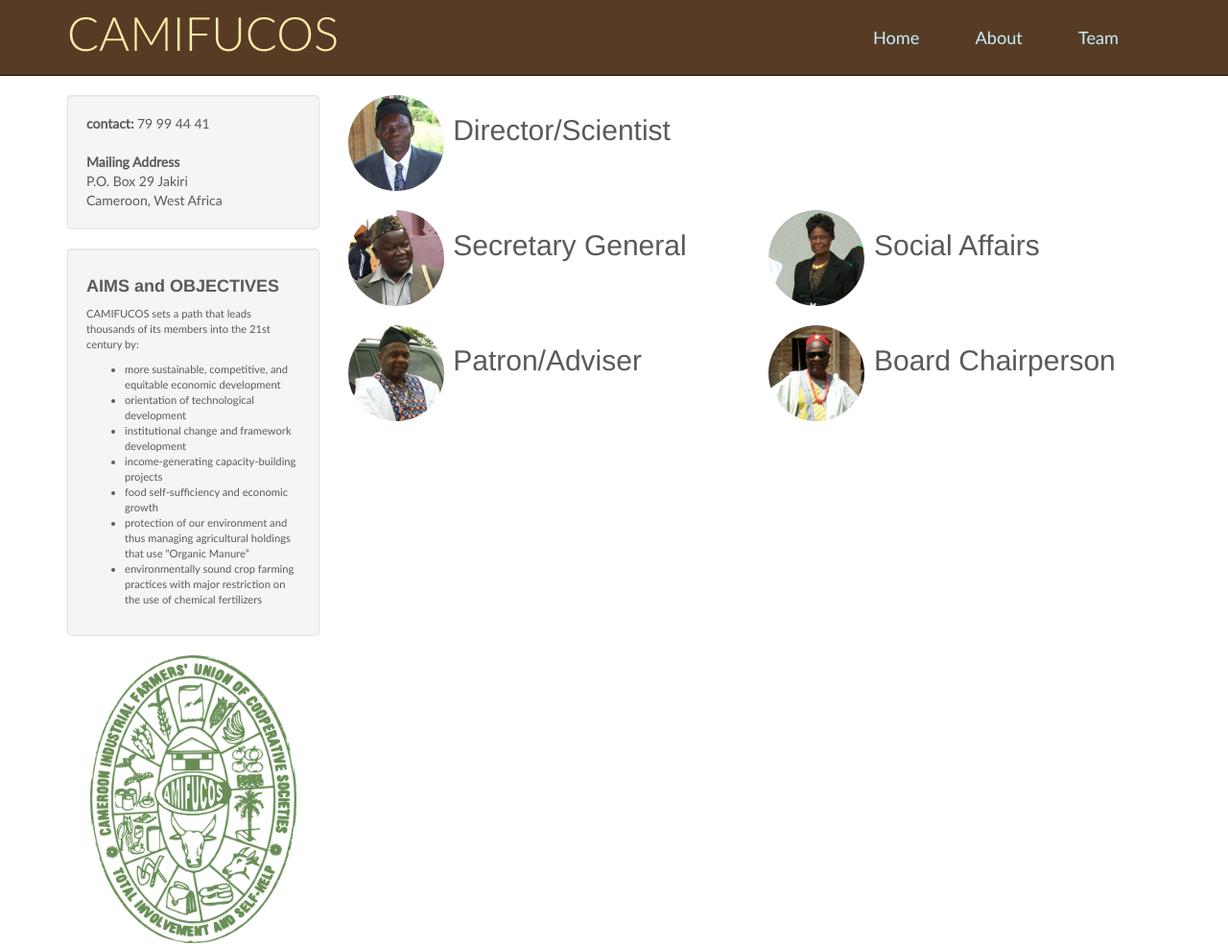
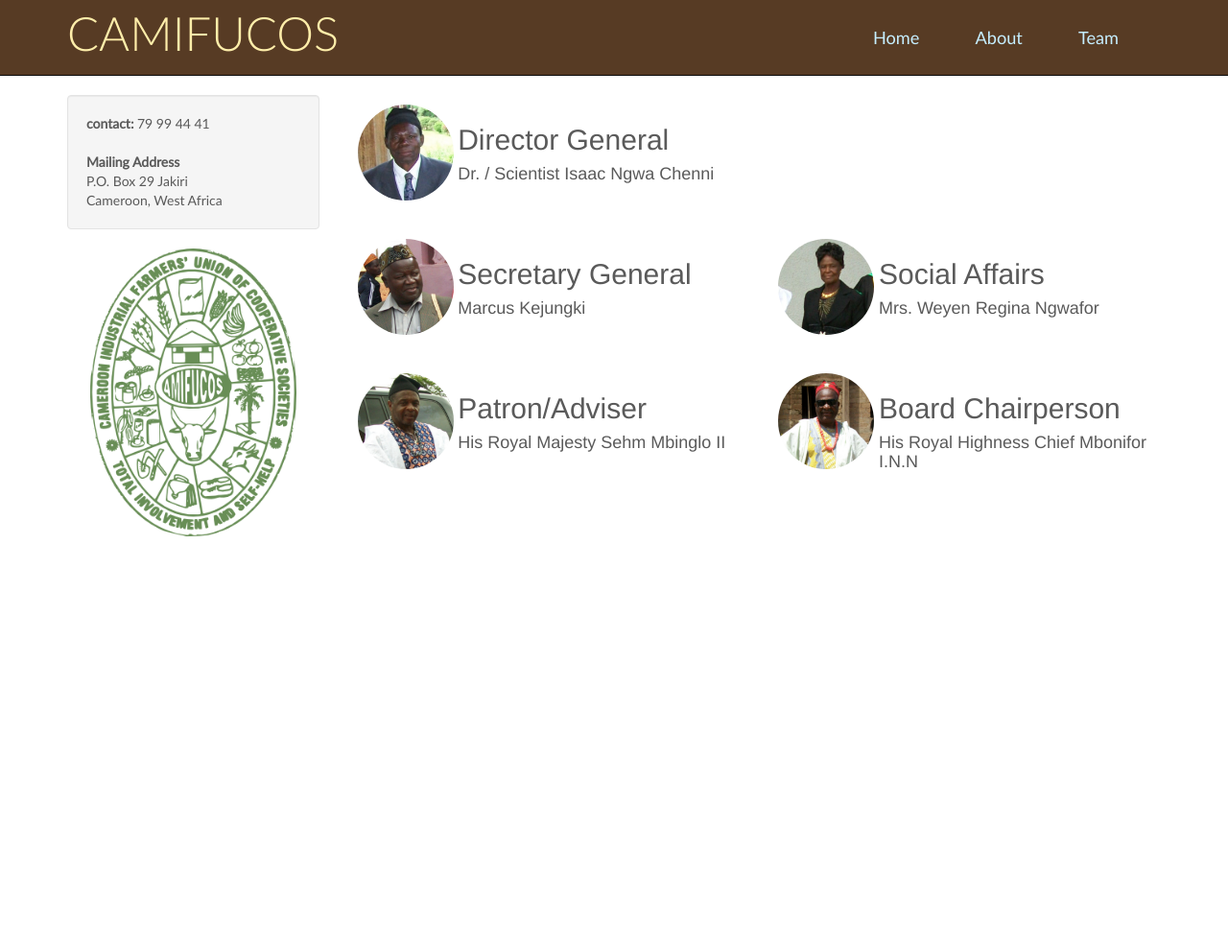
Before and after one commit to ankwenti/camifucos, a plain HTML site: page team.html in a window 1280 px wide. Shown: the whole page at 96% size. After the commit the page ends 800 px from the top, so only its background shows below. Drawn offline with Linux system fonts and the light colour scheme.

Commit message:
added job titles to team page and changed logo image

```diff
--- a/app.css
+++ b/app.css
@@ -74,6 +74,11 @@ color:#688E56;
 text-align:left;
 }
 
+.profile{
+	height:120px;
+	padding: 10px;
+	/*background-color: #bbb;*/
+}
 
 #myCarousel{
 	height: 400px;
--- a/team.html
+++ b/team.html
@@ -68,13 +68,12 @@
             Cameroon, West Africa
             <br>
           </div>
-          <div class= "well text-left">
+          <!-- <div class= "well text-left">
             <h4><strong>AIMS and OBJECTIVES</strong></h4>
             <p style="font-size:.8em;">
               CAMIFUCOS sets a path that leads thousands of its members into the 21st century by:
               <ul style="font-size:.8em;">
                 <li>more sustainable, competitive, and equitable economic development</li>
-               <!--  <li>change in which the exploitation of resources and direction of investments</li> -->
                 <li>orientation of technological development</li>
                 <li>institutional change  and framework development</li>
                 <li>income-generating capacity-building projects</li>
@@ -83,7 +82,7 @@
                 <li>environmentally sound crop farming practices with major restriction on the use of chemical fertilizers</li>
               </ul>
             </p>
-          </div>
+          </div> -->
           <img style="height:300px" src="img/logo-green.png">
         </div>
         <div class= "col-md-9">
@@ -91,14 +90,14 @@
 
       <div class="row">
         <div class="col-lg-6">
-          <div class="row">
+          <div class="row profile">
             <div class="col-lg-3">
               <img class=" img img-profile img-circle" src="img/cor.jpg">
             </div>
             <div class="col-md-9">
               <div class="text">
-                <h2>Director/Scientist</h2>
-                <p class=""></p>
+                <h2>Director General</h2>
+                <h4 class="">Dr. / Scientist Isaac Ngwa Chenni</h4>
                 <p></p>
               </div>
             </div>
@@ -113,14 +112,14 @@
 
     <div class="row">
         <div class="col-lg-6">
-          <div class="row">
+          <div class="row profile">
             <div class="col-lg-3">
               <img class=" img img-profile img-circle" src="img/sec.jpg">
             </div>
             <div class="col-lg-9">
               <div class="text">
                 <h2>Secretary General</h2>
-                <p class=""></p>
+                <h4 class="">Marcus Kejungki</h4>
                 <p></p>
               </div>
             </div>
@@ -128,14 +127,14 @@
         </div>
 
         <div class="col-lg-6">
-          <div class="row">
+          <div class="row profile">
             <div class="col-lg-3">
               <img class="img img-profile img-circle" src="img/social-affairs.jpg">
             </div>
             <div class="col-lg-9">
               <div class="text">
                 <h2>Social Affairs</h2>
-                <p class=""></p>
+                <h4 class="">Mrs. Weyen Regina Ngwafor</h4>
                 <p></p>
               </div>
             </div>
@@ -147,13 +146,13 @@
 
       <div class="row">
         <div class="col-lg-6">
-          <div class="row">
+          <div class="row profile">
           <div class="col-lg-3"> <img class=" img img-profile img-circle" src="img/ch.jpg"></div>
 
           <div class="col-lg-9">
              <div class="text">
             <h2>Patron/Adviser </h2>
-            <p class=""></p>
+            <h4 class="">His Royal Majesty Sehm Mbinglo II</h4>
             <p></p>
           </div>
           </div>
@@ -163,14 +162,14 @@
         </div><!-- /.col-lg-4 -->
 
         <div class="col-lg-6">
-          <div class="row">
+          <div class="row profile">
             <div class="col-lg-3">
               <img class="img img-profile img-circle" src="img/board-chairperson.jpg">
             </div>
             <div class="col-lg-9">
               <div class="text">
                 <h2>Board Chairperson</h2>
-                <p class=""></p>
+                <h4 class="">His Royal Highness Chief Mbonifor I.N.N</h4>
                 <p></p>
               </div>
             </div>
```
Also changed, not shown: index.html (+20 -1 lines), img/logo-brown.png, img/logo-brown.svg (added).
